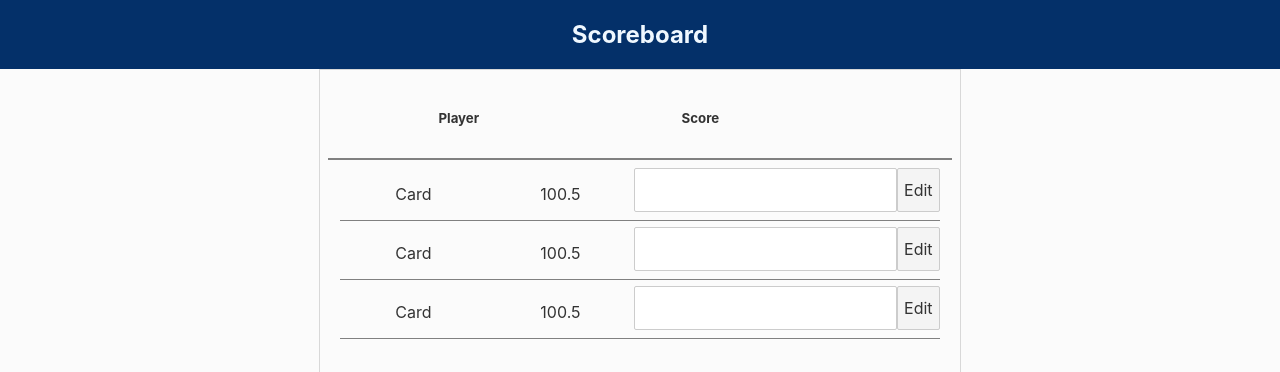
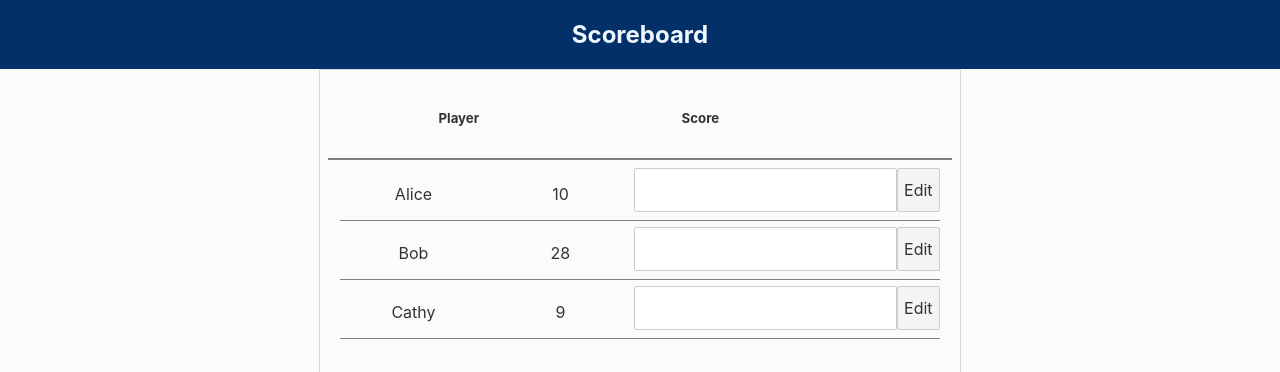
Before and after one commit to ahmed-saifulla/scoreboard-svelte, a Svelte app: page / in a window 1280 px wide. Shown: the top 372 px of the page. Built offline with nearby package versions, Linux system fonts and the light colour scheme.

Commit message:
Dynamic card values

```diff
--- a/src/Card.svelte
+++ b/src/Card.svelte
@@ -1,9 +1,10 @@
 <script>
+  export let player;
 </script>
 
 <div class="card">
-  <p>Card</p>
-  <p>100.5</p>
+  <p>{player.name}</p>
+  <p>{player.score}</p>
   <input type="number" />
   <button>Edit</button>
 </div>
--- a/src/Main.svelte
+++ b/src/Main.svelte
@@ -1,5 +1,20 @@
 <script>
   import Card from "./Card.svelte";
+
+  let players = [
+    {
+      name: "Alice",
+      score: 10,
+    },
+    {
+      name: "Bob",
+      score: 28,
+    },
+    {
+      name: "Cathy",
+      score: 9,
+    },
+  ];
 </script>
 
 <main class="main">
@@ -7,9 +22,9 @@
     <h5>Player</h5>
     <h5>Score</h5>
   </div>
-  <Card />
-  <Card />
-  <Card />
+  {#each players as player}
+    <Card {player} />
+  {/each}
 </main>
 
 <style>
```
